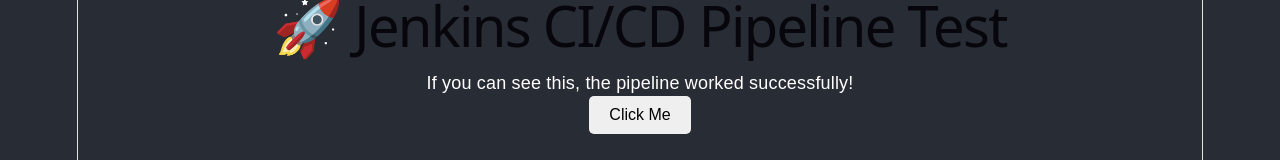
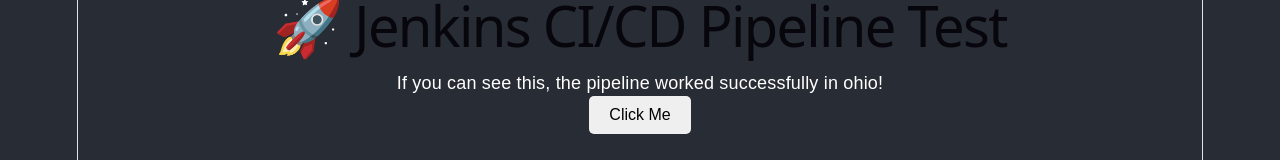
Before and after one commit to Narendra-619/Testing-pipeline, a React (Vite) app in the folder my-app/: page / in a window 1280 px wide. Shown: the part 120-280 px from the top of the page. Built offline with nearby package versions, Linux system fonts and the light colour scheme.

Commit message:
made some changes

```diff
--- a/my-app/src/App.jsx
+++ b/my-app/src/App.jsx
@@ -4,7 +4,7 @@
   return (
     <div className="container">
       <h1>🚀 Jenkins CI/CD Pipeline Test</h1>
-      <p>If you can see this, the pipeline worked successfully!</p>
+      <p>If you can see this, the pipeline worked successfully in ohio!</p>
       <button onClick={() => alert("Pipeline Test Successful!")}>
         Click Me
       </button>
```
